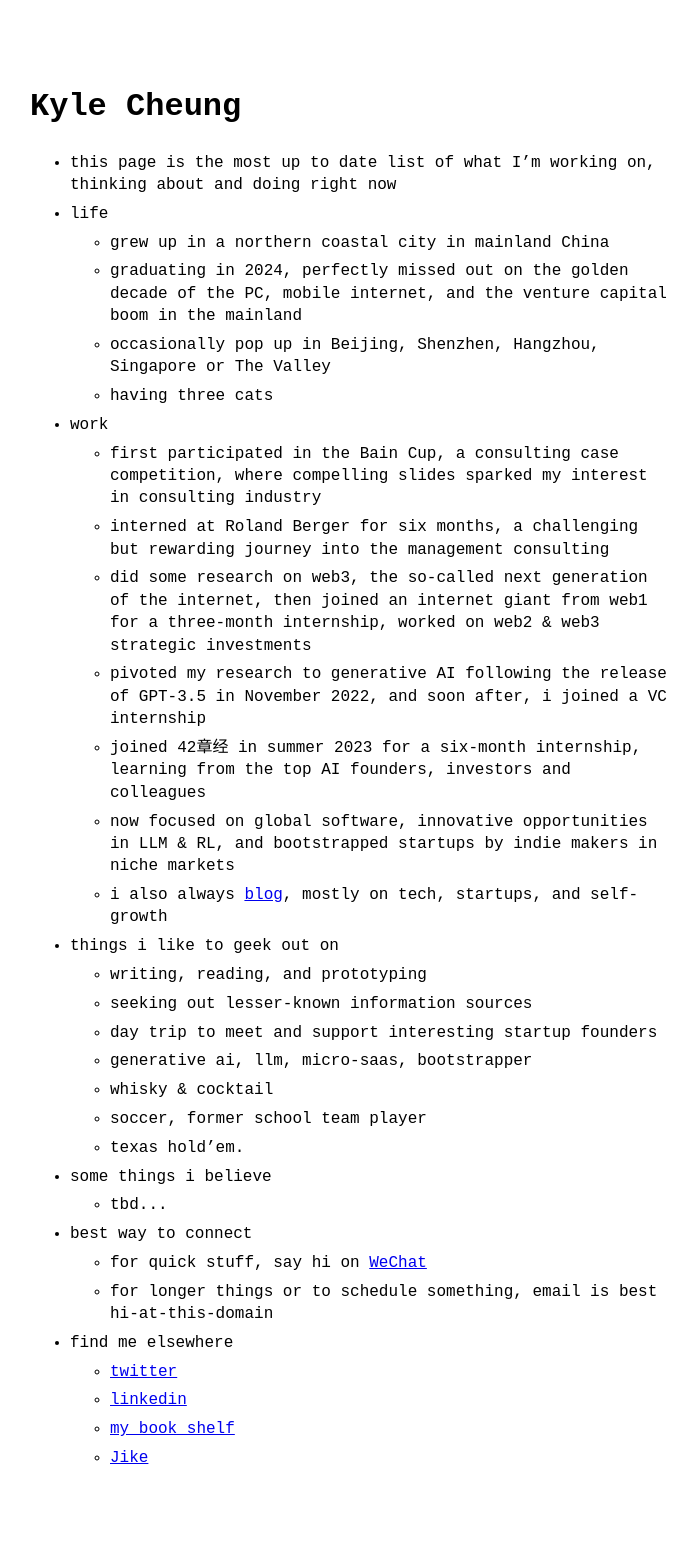
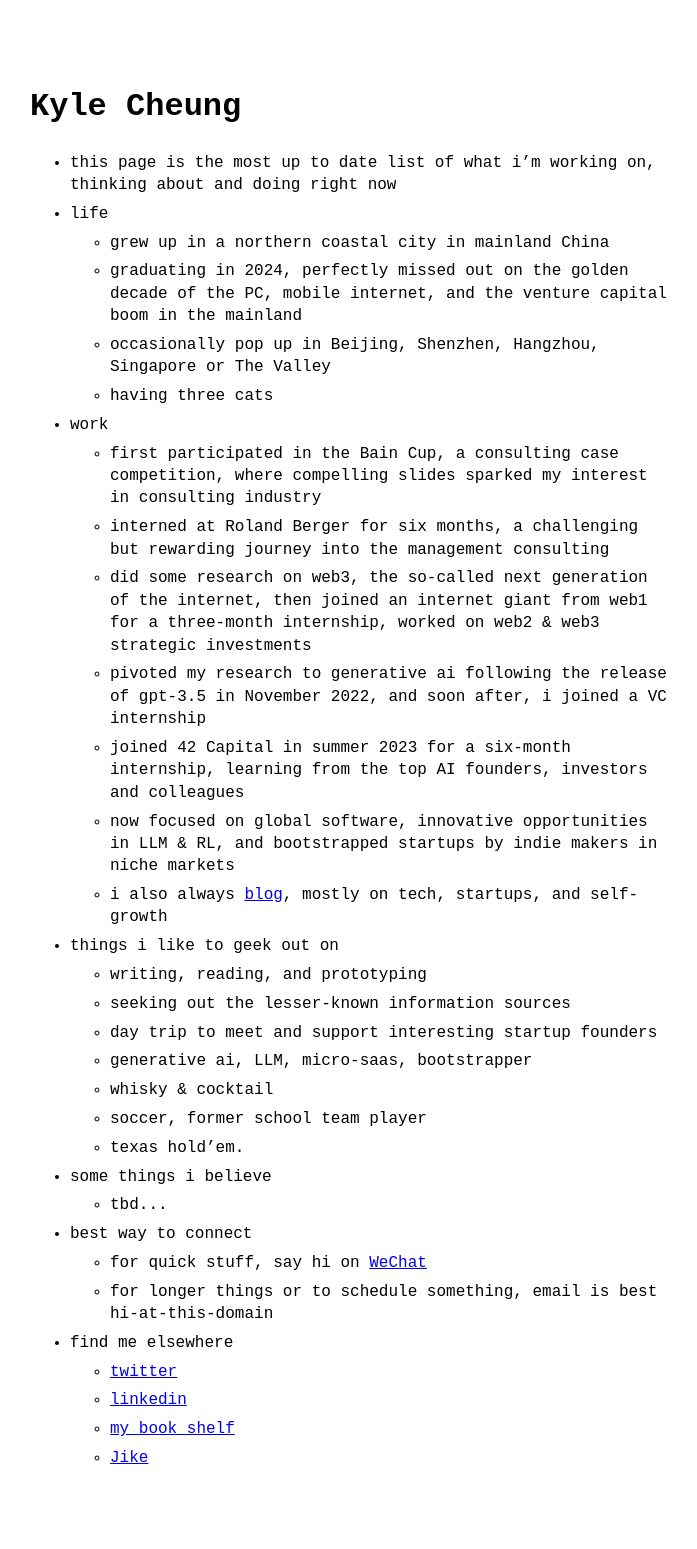
Before and after one commit to kylezgq/kylezgq.github.io, a Jekyll site: the page built from index.md, in a window 1280 px wide. Shown: the whole page, without its empty margins (290-987 px from the left). Built offline with Jekyll 4.4.1, drawn with Linux system fonts in a browser that asks for light colours.

Commit message:
Update menu.yml

```diff
--- a/_data/menu.yml
+++ b/_data/menu.yml
@@ -1,5 +1,5 @@
 entries:
-  - title: this page is the most up to date list of what I’m working on, thinking about and doing right now
+  - title: this page is the most up to date list of what i’m working on, thinking about and doing right now
 
   - title: life
     entries:
@@ -13,17 +13,17 @@ entries:
       - title: first participated in the Bain Cup, a consulting case competition, where compelling slides sparked my interest in consulting industry
       - title: interned at Roland Berger for six months, a challenging but rewarding journey into the management consulting
       - title: did some research on web3, the so-called next generation of the internet, then joined an internet giant from web1 for a three-month internship, worked on web2 & web3 strategic investments
-      - title: pivoted my research to generative AI following the release of GPT-3.5 in November 2022, and soon after, i joined a VC internship
-      - title: joined 42章经 in summer 2023 for a six-month internship, learning from the top AI founders, investors and colleagues
+      - title: pivoted my research to generative ai following the release of gpt-3.5 in November 2022, and soon after, i joined a VC internship
+      - title: joined 42 Capital in summer 2023 for a six-month internship, learning from the top AI founders, investors and colleagues
       - title: now focused on global software, innovative opportunities in LLM & RL, and bootstrapped startups by indie makers in niche markets
       - title: i also always <a href='archive.html'>blog</a>, mostly on tech, startups, and self-growth
 
   - title: things i like to geek out on
     entries:
       - title: writing, reading, and prototyping
-      - title: seeking out lesser-known information sources
+      - title: seeking out the lesser-known information sources
       - title: day trip to meet and support interesting startup founders
-      - title: generative ai, llm, micro-saas, bootstrapper
+      - title: generative ai, LLM, micro-saas, bootstrapper
       - title: whisky & cocktail
       - title: soccer, former school team player
       - title: texas hold’em.
```
